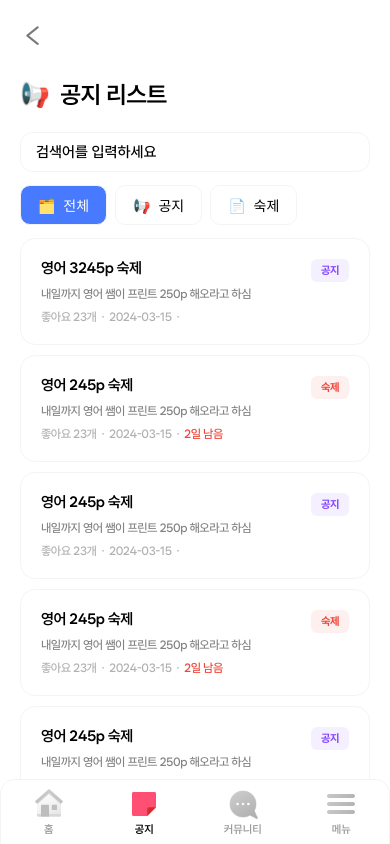
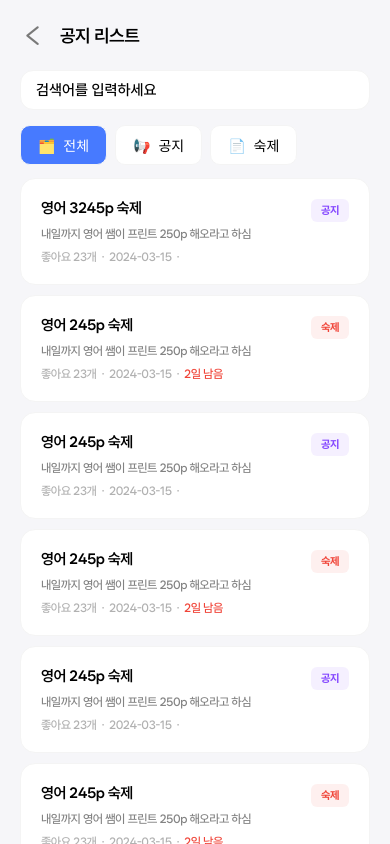
Before and after one commit to iamfiro/sunrin-life-app, a React Native app: screen /ArticleList in a window 390 px wide. Built offline with nearby package versions, Linux system fonts and the light colour scheme; no server answers; what react-native-root-siblings would draw is missing.

Commit message:
💄 Refactor articleList screen component

```diff
--- a/screens/articleList.tsx
+++ b/screens/articleList.tsx
@@ -1,7 +1,6 @@
 import { StyleSheet, ScrollView, StatusBar, View, Text, TextInput } from "react-native";
 import NavigationButton from "../components/navigationButton";
 import Title from "../components/title";
-import BottomNavigation from "../components/bottomNavigation";
 import FilterSelectButton from "../components/filterSelectButton";
 import HomeArticleList from "../components/home/articleList";
 
@@ -17,10 +16,7 @@ export default function ScreenArticleList({ route, navigation }: any) {
     return (
         <>
         <ScrollView style={style.container}>
-            <NavigationButton onClick={() => navigation.navigate("Home")} />
-            <View style={{ paddingHorizontal: 20, marginTop: 10 }}>
-                <Title size={2} color="#000" weight="300" marginBottom={10}>📢  공지 리스트</Title>
-            </View>
+            <NavigationButton onClick={() => navigation.pop()} text="공지 리스트" />
             <View style={style.ArticleSearchContainer}>
                 <TextInput style={style.input} placeholder="검색어를 입력하세요" />
             </View>
@@ -34,8 +30,7 @@ export default function ScreenArticleList({ route, navigation }: any) {
             </View>
             <View style={{ height: 70 }} />
         </ScrollView>
-        <BottomNavigation pageName="ArticleList" navigation={navigation} />
-        <StatusBar backgroundColor={"#ffffff"} barStyle={"dark-content"} />
+        <StatusBar backgroundColor={"#F6F6F9"} barStyle={"dark-content"} />
         </>
     )
 }
@@ -44,27 +39,35 @@ export default function ScreenArticleList({ route, navigation }: any) {
 const style = StyleSheet.create({
     container: {
         flex: 1,
-        backgroundColor: "#fff",
+        backgroundColor: "#F6F6F9",
     },
 
     /* Styles for the article search container. */
     ArticleSearchContainer: {
         flexDirection: "row",
-        marginVertical: 13,
+
+        marginBottom: 15,
         marginHorizontal: 20,
-        backgroundColor: "white",
     },
 
     /* Styles for the input field in the article search container. */
     input: {
         width: "100%",
+
+        backgroundColor: "#fff",
+
         borderColor: '#f4f4f4',
         borderWidth: 1,
         borderRadius: 13,
+
         paddingHorizontal: 15,
         paddingVertical: 10,
+
         fontSize: 15,
         fontFamily: 'Wanted Sans Medium',
+
+        shadowColor: '#0000002d',
+        elevation: 20,
     },
 
     /* Styles for the article filter container. */
```
